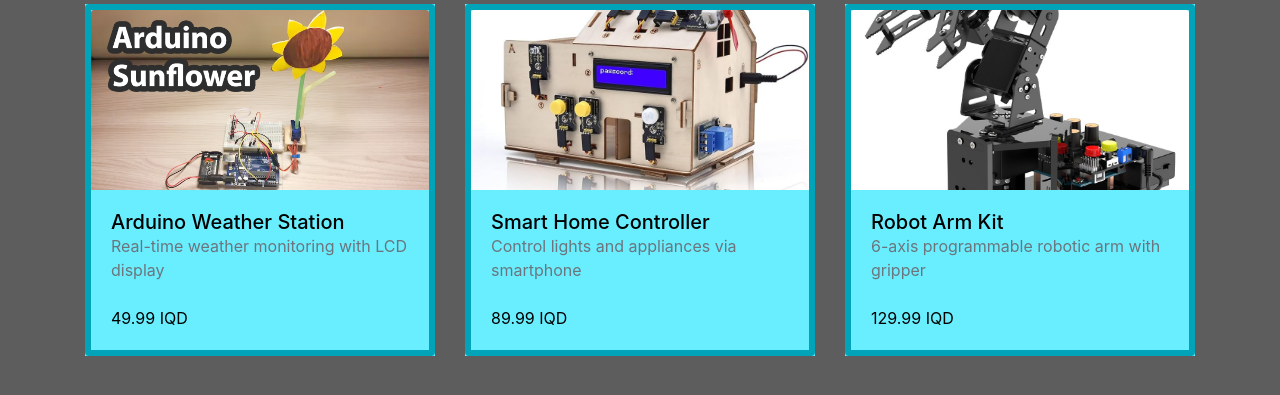
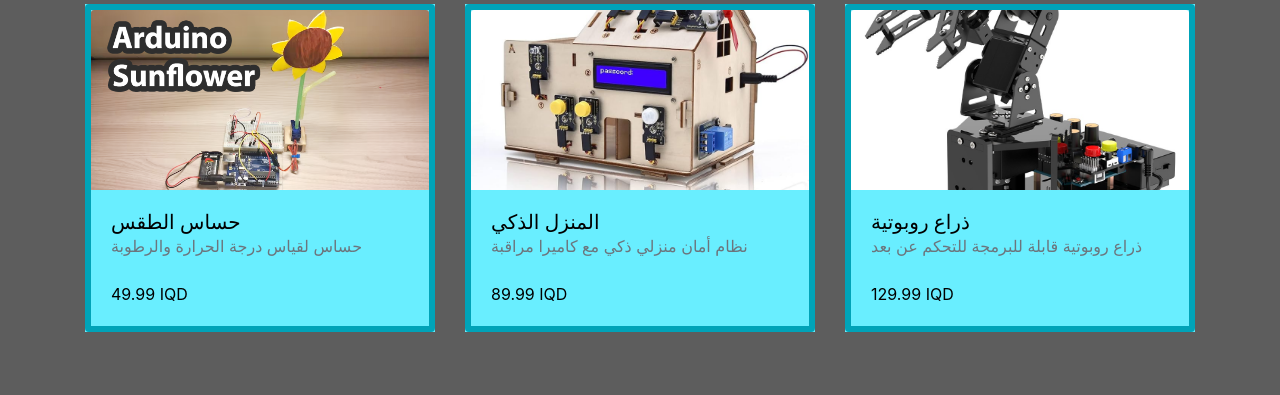
Before and after one commit to ArduinoBoy1111/Cyberidu, a Flask app: page /arduino_projects in a window 1280 px wide. Shown: the part 124-519 px from the top of the page. Run offline with Flask 3, Linux system fonts and the light colour scheme; some libraries are stand-ins or nearby versions.

Commit message:
arabazation

```diff
--- a/website/templates/base.html
+++ b/website/templates/base.html
@@ -86,7 +86,7 @@
               alt="Arduino Projects"
             />
             <div class="card-body d-flex justify-content-center align-items-center">
-              <h5 class="card-title text-center">Arduino projects</h5>
+              <h5 class="card-title text-center">مشاريع أردوينو</h5>
             </div>
           </a>
         </div>
@@ -100,7 +100,7 @@
               alt="Apps & Games Projects"
             />
             <div class="card-body d-flex justify-content-center align-items-center">
-              <h5 class="card-title text-center">APPs projects & games</h5>
+              <h5 class="card-title text-center">تطبيقات برمجية و العاب</h5>
             </div>
           </a>
         </div>
--- a/website/views.py
+++ b/website/views.py
@@ -16,22 +16,22 @@
 def arduino_projects():
     projects = [
         {
-            "name": "Arduino Weather Station",
+            "name": "حساس الطقس",
             "image": "arduino_project1.png",
             "price": 49.99,
-            "description": "Real-time weather monitoring with LCD display"
+            "description": "حساس لقياس درجة الحرارة والرطوبة"
         },
         {
-            "name": "Smart Home Controller",
+            "name": "المنزل الذكي",
             "image": "arduino_project2.jpg",
             "price": 89.99,
-            "description": "Control lights and appliances via smartphone"
+            "description": "نظام أمان منزلي ذكي مع كاميرا مراقبة"
         },
         {
-            "name": "Robot Arm Kit",
+            "name": "ذراع روبوتية",
             "image": "arduino_project3.jpg",
             "price": 129.99,
-            "description": "6-axis programmable robotic arm with gripper"
+            "description": "ذراع روبوتية قابلة للبرمجة للتحكم عن بعد"
         }
     ]
     return render_template("arduino_page.html",projects=projects)
```
